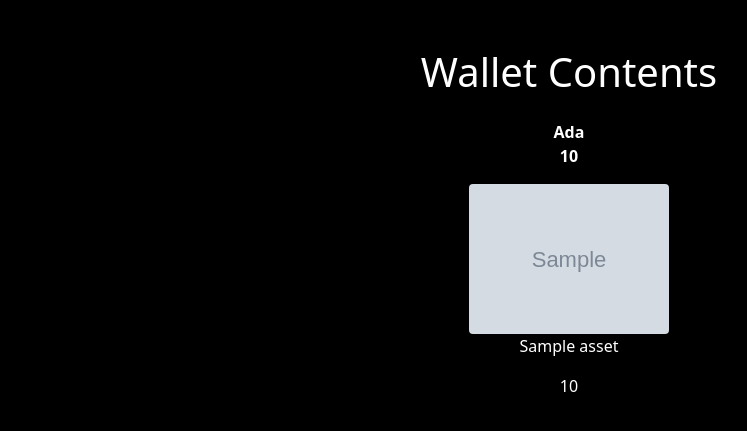
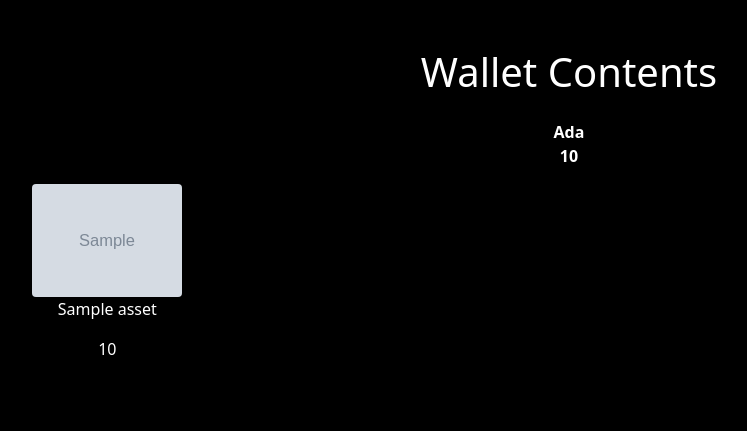
Before and after one commit to maso-soup/horus-project, a Django app: template tools/templates/tools/wallet_results.html in a window 1280 px wide. Shown: the part 61-492 px from the top of the page, without its empty margins (71-818 px from the left). Run offline with Django 4.2, Linux system fonts and the light colour scheme; the template is opened without the code that fills it: most values are stand-ins (such as "Sample title", 1, 10 or a date in 2020); grey boxes marked "Sample" are stand-in pictures.

Commit message:
Fixed wallet display and proper sizing.

```diff
--- a/tools/templates/tools/wallet_results.html
+++ b/tools/templates/tools/wallet_results.html
@@ -15,8 +15,8 @@
             </div>
 
             {% for asset in asset_detail_list %}
-                <div class="col">
-                    <img src="{{ asset.asset_img_link }}" class="img-fluid rounded" width="200" height="200" alt="img">
+                <div class="col-xs-6 col-sm-6 col-md-4 col-lg-3 col-xl-2 col-xxl-2">
+                    <img src="{{ asset.asset_img_link }}" class="img-fluid rounded" width="150" height="150" alt="img">
                     <p>{{ asset.asset_name }}</p>
                     <p>{{ asset.asset_quantity | intcomma  }}</p>
                 </div>
```
